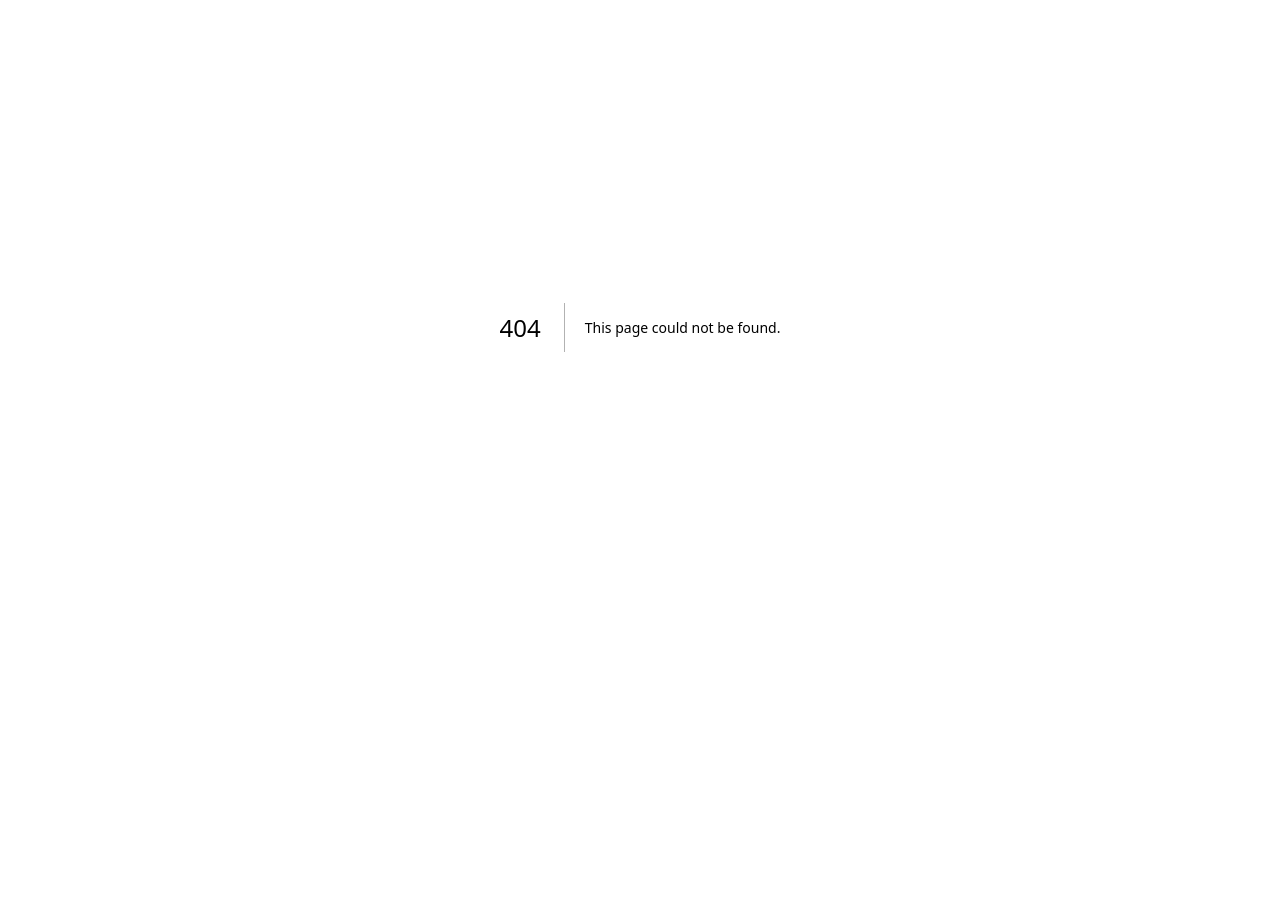
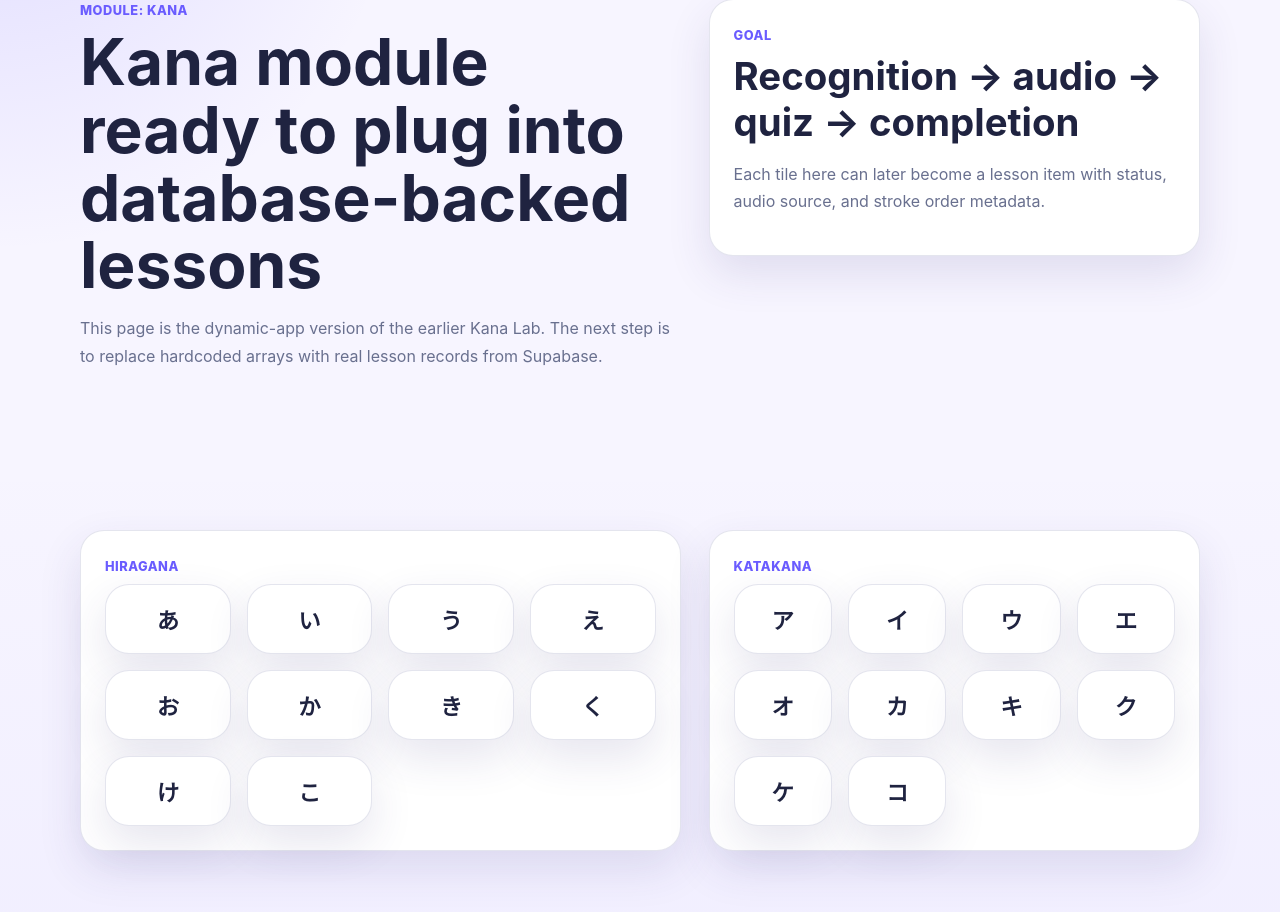
Before and after one commit to szey/Japanese_Learning_Journey, a Next.js app in the folder webapp/: page /kana in a window 1280 px wide. Before the commit this address had no page. Shown: the part 150-1062 px from the top of the page. Before the commit the page ends 877 px from the top, so only its background shows below. Built offline with nearby package versions, Linux system fonts and the light colour scheme.

Commit message:
Add kana module page scaffold

```diff
--- /dev/null
+++ b/webapp/app/kana/page.tsx
@@ -0,0 +1,46 @@
+const hira = ['あ', 'い', 'う', 'え', 'お', 'か', 'き', 'く', 'け', 'こ'];
+const kata = ['ア', 'イ', 'ウ', 'エ', 'オ', 'カ', 'キ', 'ク', 'ケ', 'コ'];
+
+export default function KanaPage() {
+  return (
+    <main>
+      <section className="hero">
+        <div className="container hero-grid">
+          <div>
+            <span className="eyebrow">Module: Kana</span>
+            <h1>Kana module ready to plug into database-backed lessons</h1>
+            <p className="section-copy">
+              This page is the dynamic-app version of the earlier Kana Lab. The next step is to replace hardcoded arrays with real lesson records from Supabase.
+            </p>
+          </div>
+          <div className="panel">
+            <span className="eyebrow">Goal</span>
+            <h2>Recognition → audio → quiz → completion</h2>
+            <p className="muted">Each tile here can later become a lesson item with status, audio source, and stroke order metadata.</p>
+          </div>
+        </div>
+      </section>
+
+      <section className="section soft">
+        <div className="container two-col">
+          <article className="card">
+            <span className="eyebrow">Hiragana</span>
+            <div className="grid-4">
+              {hira.map((item) => (
+                <div key={item} className="tile">{item}</div>
+              ))}
+            </div>
+          </article>
+          <article className="card">
+            <span className="eyebrow">Katakana</span>
+            <div className="grid-4">
+              {kata.map((item) => (
+                <div key={item} className="tile">{item}</div>
+              ))}
+            </div>
+          </article>
+        </div>
+      </section>
+    </main>
+  );
+}
```
